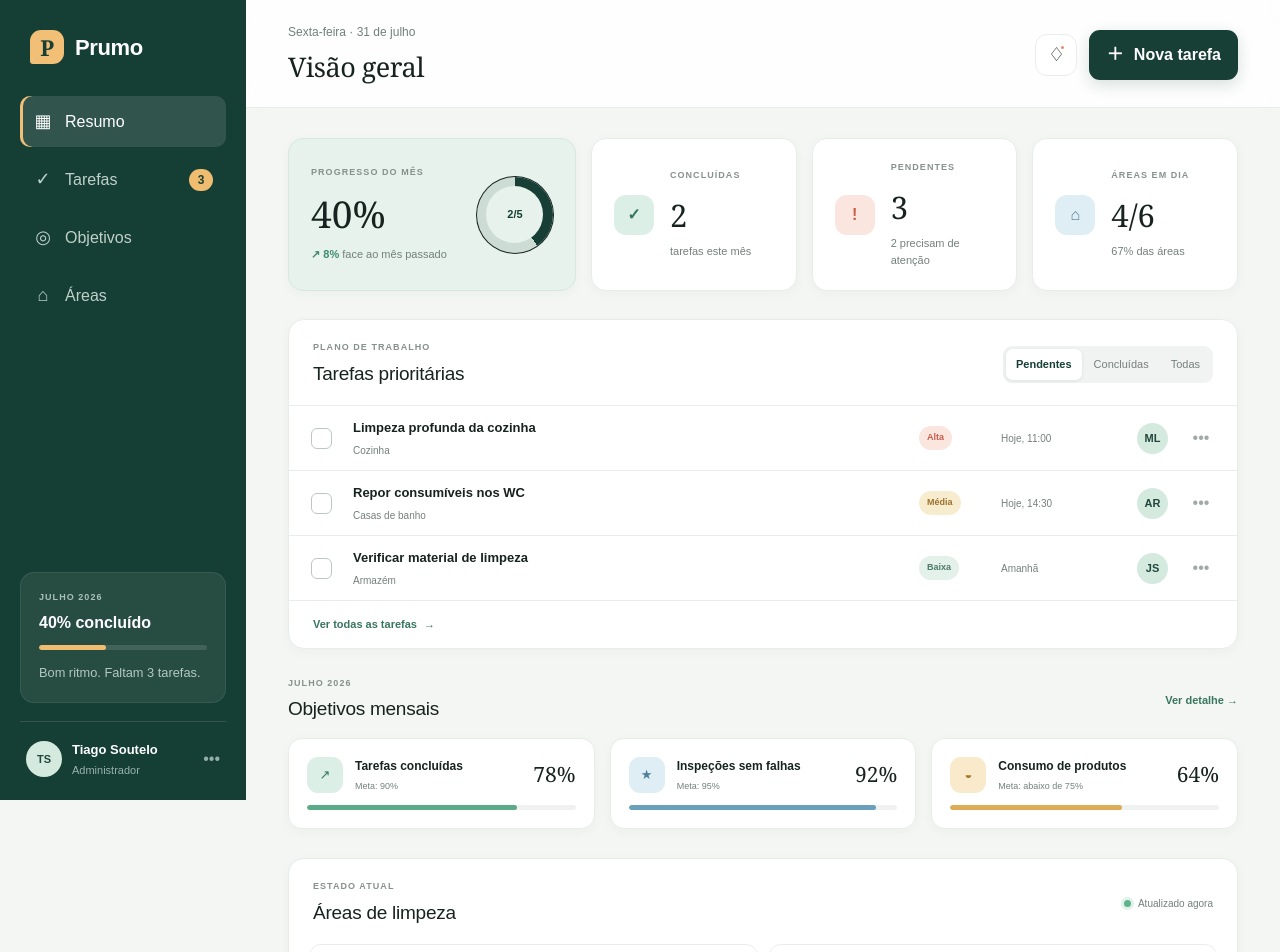
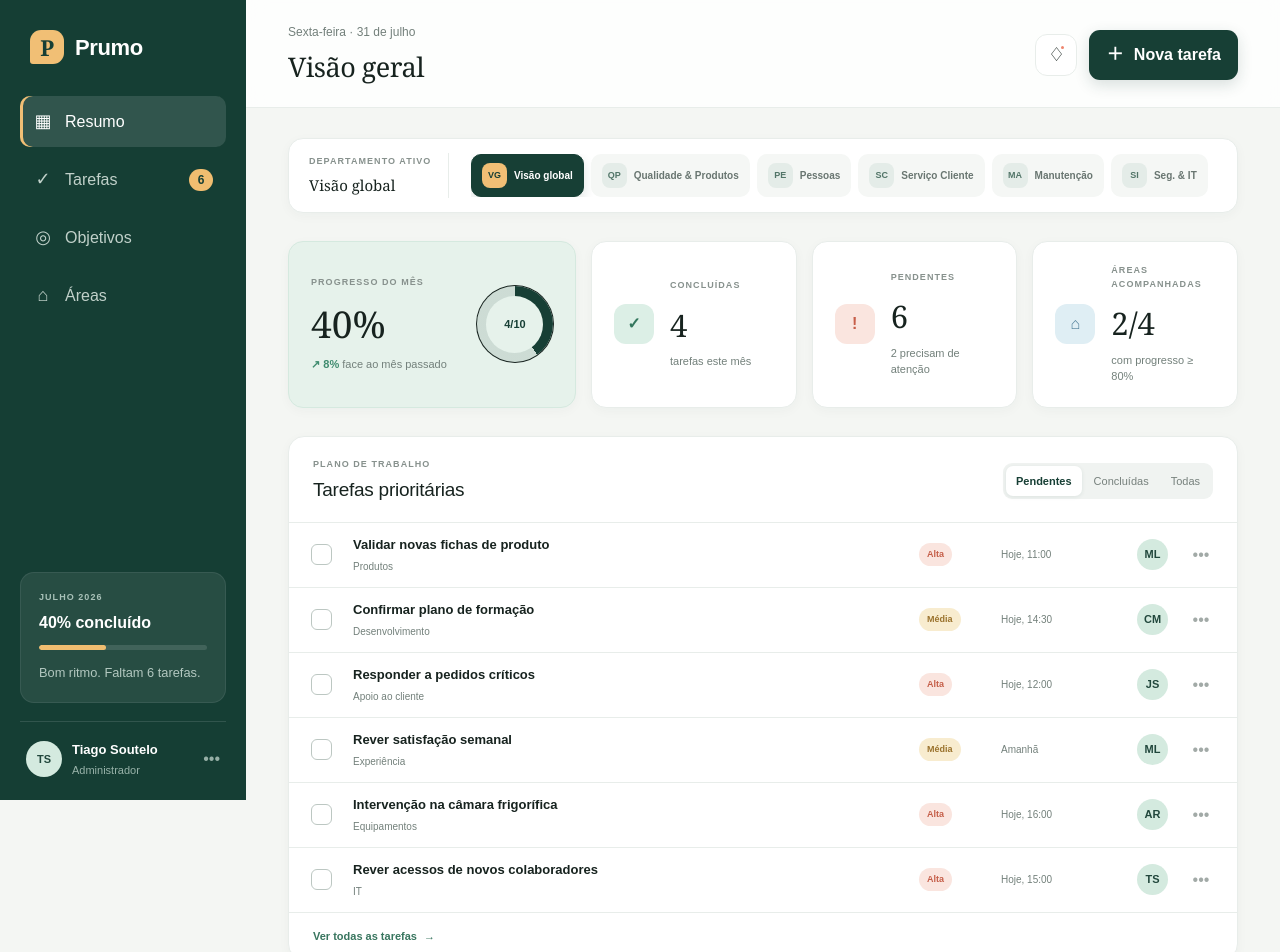
Before and after one commit to McdImperial/Portal-imperial, a Next.js app: page / in a window 1280 px wide. Shown: the top 952 px of the page. Built offline with nearby package versions, Linux system fonts and the light colour scheme.

Commit message:
Add company departments and shared pillars

```diff
--- a/app/globals.css
+++ b/app/globals.css
@@ -55,6 +55,16 @@ h2 { margin: 5px 0 0; font-size: 19px; letter-spacing: -.25px; }
 .primary-button:hover { background: #225346; transform: translateY(-1px); }
 .primary-button span { margin-right: 6px; font-size: 17px; }
 .content { padding: 30px 42px 60px; display: grid; gap: 28px; max-width: 1480px; margin: 0 auto; }
+.department-switcher { display: flex; align-items: center; gap: 22px; padding: 14px 16px; border-radius: 15px; background: #fff; border: 1px solid var(--line); box-shadow: 0 3px 12px rgba(22,54,44,.035); }
+.department-context { min-width: 144px; padding: 2px 12px 2px 4px; border-right: 1px solid var(--line); }
+.department-context strong { display: block; margin-top: 5px; font-family: Georgia, serif; font-size: 15px; font-weight: 500; }
+.department-buttons { min-width: 0; flex: 1; display: flex; gap: 7px; overflow-x: auto; scrollbar-width: none; }
+.department-buttons::-webkit-scrollbar { display: none; }
+.department-button { white-space: nowrap; display: inline-flex; align-items: center; gap: 7px; padding: 8px 10px; border: 1px solid transparent; border-radius: 10px; color: #697671; background: #f5f7f5; font-size: 10px; font-weight: 700; cursor: pointer; transition: .18s ease; }
+.department-button:hover { color: var(--forest); background: #eef3f0; }
+.department-button span { width: 25px; height: 25px; display: grid; place-items: center; border-radius: 8px; background: #e4ece8; color: #527568; font-size: 9px; }
+.department-button.selected { color: white; background: var(--forest); border-color: var(--forest); box-shadow: 0 5px 12px rgba(23,63,53,.14); }
+.department-button.selected span { color: var(--forest); background: #f1bf75; }
 .toast { position: fixed; top: 124px; right: 34px; z-index: 20; padding: 13px 17px; border-radius: 10px; background: #173f35; color: white; box-shadow: 0 14px 40px rgba(23,63,53,.22); font-size: 13px; animation: slide-in .25s ease-out; }
 @keyframes slide-in { from { opacity: 0; transform: translateY(-8px); } }
 
@@ -155,6 +165,11 @@ h2 { margin: 5px 0 0; font-size: 19px; letter-spacing: -.25px; }
   .primary-button { padding: 11px 12px; font-size: 0; }
   .primary-button span { margin: 0; font-size: 18px; }
   .content { padding: 20px 16px 38px; }
+  .department-switcher { align-items: stretch; flex-direction: column; gap: 10px; padding: 13px; }
+  .department-context { border-right: 0; border-bottom: 1px solid var(--line); padding: 0 0 10px; }
+  .department-buttons { margin: 0 -2px; padding: 0 2px 2px; }
+  .department-button { font-size: 0; padding: 7px; }
+  .department-button span { font-size: 9px; }
   .summary-grid, .zones-grid { grid-template-columns: 1fr; }
   .metric-card { min-height: 112px; }
   .panel-heading { align-items: flex-start; gap: 14px; flex-direction: column; }
--- a/app/layout.tsx
+++ b/app/layout.tsx
@@ -1,4 +1,5 @@
 import type { Metadata } from "next";
+import { headers } from "next/headers";
 import { Geist, Geist_Mono } from "next/font/google";
 import "./globals.css";
 
@@ -12,14 +13,29 @@ const geistMono = Geist_Mono({
   subsets: ["latin"],
 });
 
-export const metadata: Metadata = {
-  title: "Prumo — Gestão de tarefas e limpeza",
-  description: "Portal de acompanhamento de tarefas, objetivos mensais e áreas de limpeza.",
-  icons: {
-    icon: "/favicon.svg",
-    shortcut: "/favicon.svg",
-  },
-};
+export async function generateMetadata(): Promise<Metadata> {
+  const requestHeaders = await headers();
+  const host = requestHeaders.get("x-forwarded-host") ?? requestHeaders.get("host") ?? "prumo-limpeza.tiagosoutelo.chatgpt.site";
+  const protocol = requestHeaders.get("x-forwarded-proto") ?? (host.includes("localhost") ? "http" : "https");
+  const imageUrl = `${protocol}://${host}/og.png`;
+
+  return {
+    title: "Prumo — Gestão transversal da empresa",
+    description: "Tarefas, objetivos mensais e áreas de acompanhamento para todos os departamentos.",
+    icons: { icon: "/favicon.svg", shortcut: "/favicon.svg" },
+    openGraph: {
+      title: "Prumo — Uma visão comum para toda a empresa",
+      description: "Tarefas, objetivos e áreas num único portal transversal.",
+      images: [{ url: imageUrl, width: 1200, height: 630, alt: "Portal Prumo" }],
+    },
+    twitter: {
+      card: "summary_large_image",
+      title: "Prumo — Uma visão comum para toda a empresa",
+      description: "Tarefas, objetivos e áreas num único portal transversal.",
+      images: [imageUrl],
+    },
+  };
+}
 
 export default function RootLayout({
   children,
--- a/app/page.tsx
+++ b/app/page.tsx
@@ -3,6 +3,7 @@
 import { useMemo, useState } from "react";
 
 type View = "resumo" | "tarefas" | "objetivos" | "areas";
+type Department = "global" | "qualidade" | "pessoas" | "cliente" | "manutencao" | "segit";
 
 type Task = {
   id: number;
@@ -12,51 +13,84 @@ type Task = {
   assignee: string;
   priority: "Alta" | "Média" | "Baixa";
   done: boolean;
+  department: Exclude<Department, "global">;
 };
 
 const initialTasks: Task[] = [
-  { id: 1, title: "Limpeza profunda da cozinha", area: "Cozinha", due: "Hoje, 11:00", assignee: "ML", priority: "Alta", done: false },
-  { id: 2, title: "Repor consumíveis nos WC", area: "Casas de banho", due: "Hoje, 14:30", assignee: "AR", priority: "Média", done: false },
-  { id: 3, title: "Verificar material de limpeza", area: "Armazém", due: "Amanhã", assignee: "JS", priority: "Baixa", done: false },
-  { id: 4, title: "Higienizar zona de refeições", area: "Sala comum", due: "Concluída às 09:10", assignee: "CM", priority: "Média", done: true },
-  { id: 5, title: "Limpar vidros da entrada", area: "Entrada", due: "Concluída ontem", assignee: "AR", priority: "Baixa", done: true },
+  { id: 1, title: "Validar novas fichas de produto", area: "Produtos", due: "Hoje, 11:00", assignee: "ML", priority: "Alta", done: false, department: "qualidade" },
+  { id: 2, title: "Fechar auditoria de higiene", area: "Qualidade", due: "Concluída às 09:10", assignee: "AR", priority: "Média", done: true, department: "qualidade" },
+  { id: 3, title: "Confirmar plano de formação", area: "Desenvolvimento", due: "Hoje, 14:30", assignee: "CM", priority: "Média", done: false, department: "pessoas" },
+  { id: 4, title: "Atualizar mapa de férias", area: "Planeamento", due: "Concluída ontem", assignee: "TS", priority: "Baixa", done: true, department: "pessoas" },
+  { id: 5, title: "Responder a pedidos críticos", area: "Apoio ao cliente", due: "Hoje, 12:00", assignee: "JS", priority: "Alta", done: false, department: "cliente" },
+  { id: 6, title: "Rever satisfação semanal", area: "Experiência", due: "Amanhã", assignee: "ML", priority: "Média", done: false, department: "cliente" },
+  { id: 7, title: "Intervenção na câmara frigorífica", area: "Equipamentos", due: "Hoje, 16:00", assignee: "AR", priority: "Alta", done: false, department: "manutencao" },
+  { id: 8, title: "Atualizar plano preventivo", area: "Prevenção", due: "Concluída ontem", assignee: "CM", priority: "Média", done: true, department: "manutencao" },
+  { id: 9, title: "Rever acessos de novos colaboradores", area: "IT", due: "Hoje, 15:00", assignee: "TS", priority: "Alta", done: false, department: "segit" },
+  { id: 10, title: "Teste mensal de emergência", area: "Segurança", due: "Concluída às 10:20", assignee: "JS", priority: "Média", done: true, department: "segit" },
 ];
 
-const objectives = [
-  { label: "Tarefas concluídas", value: 78, target: "Meta: 90%", tone: "mint" },
-  { label: "Inspeções sem falhas", value: 92, target: "Meta: 95%", tone: "blue" },
-  { label: "Consumo de produtos", value: 64, target: "Meta: abaixo de 75%", tone: "amber" },
+const departments: { id: Department; label: string; short: string }[] = [
+  { id: "global", label: "Visão global", short: "VG" },
+  { id: "qualidade", label: "Qualidade & Produtos", short: "QP" },
+  { id: "pessoas", label: "Pessoas", short: "PE" },
+  { id: "cliente", label: "Serviço Cliente", short: "SC" },
+  { id: "manutencao", label: "Manutenção", short: "MA" },
+  { id: "segit", label: "Seg. & IT", short: "SI" },
 ];
 
-const zones = [
-  { name: "Cozinha", status: "Atenção", detail: "1 tarefa em atraso", percent: 68, tone: "attention" },
-  { name: "Casas de banho", status: "Em curso", detail: "Próxima verificação 14:30", percent: 80, tone: "progress" },
-  { name: "Sala comum", status: "Em dia", detail: "Verificada às 09:10", percent: 100, tone: "good" },
-  { name: "Entrada e receção", status: "Em dia", detail: "Verificada ontem", percent: 100, tone: "good" },
-];
+const departmentProfiles = {
+  global: {
+    objectives: [{ label: "Execução transversal", value: 76, target: "Meta: 90%", tone: "mint" }, { label: "Objetivos no verde", value: 84, target: "Meta: 90%", tone: "blue" }, { label: "Planos sem desvios", value: 71, target: "Meta: 85%", tone: "amber" }],
+    zones: [{ name: "Qualidade & Produtos", status: "Em curso", detail: "1 ação prioritária", percent: 82, tone: "progress" }, { name: "Pessoas", status: "Em dia", detail: "Objetivos atualizados", percent: 92, tone: "good" }, { name: "Serviço Cliente", status: "Atenção", detail: "2 pedidos críticos", percent: 68, tone: "attention" }, { name: "Manutenção · Seg. & IT", status: "Em curso", detail: "2 ações planeadas", percent: 78, tone: "progress" }],
+  },
+  qualidade: {
+    objectives: [{ label: "Auditorias concluídas", value: 92, target: "Meta: 95%", tone: "mint" }, { label: "Fichas atualizadas", value: 78, target: "Meta: 90%", tone: "blue" }, { label: "Não conformidades fechadas", value: 66, target: "Meta: 85%", tone: "amber" }],
+    zones: [{ name: "Qualidade", status: "Em dia", detail: "Auditoria fechada hoje", percent: 100, tone: "good" }, { name: "Produtos", status: "Em curso", detail: "3 fichas em validação", percent: 78, tone: "progress" }, { name: "Higiene & Segurança Alimentar", status: "Em dia", detail: "Sem desvios críticos", percent: 96, tone: "good" }, { name: "Documentação", status: "Atenção", detail: "1 revisão em atraso", percent: 64, tone: "attention" }],
+  },
+  pessoas: {
+    objectives: [{ label: "Formações concluídas", value: 81, target: "Meta: 90%", tone: "mint" }, { label: "Absentismo controlado", value: 94, target: "Meta: 95%", tone: "blue" }, { label: "Avaliações realizadas", value: 72, target: "Meta: 85%", tone: "amber" }],
+    zones: [{ name: "Recrutamento", status: "Em curso", detail: "2 processos ativos", percent: 76, tone: "progress" }, { name: "Formação", status: "Em dia", detail: "Plano mensal confirmado", percent: 92, tone: "good" }, { name: "Planeamento", status: "Em dia", detail: "Mapa atualizado", percent: 100, tone: "good" }, { name: "Clima & Desenvolvimento", status: "Atenção", detail: "1 ação pendente", percent: 67, tone: "attention" }],
+  },
+  cliente: {
+    objectives: [{ label: "Pedidos no SLA", value: 86, target: "Meta: 95%", tone: "mint" }, { label: "Satisfação do cliente", value: 91, target: "Meta: 92%", tone: "blue" }, { label: "Resolução ao 1.º contacto", value: 74, target: "Meta: 85%", tone: "amber" }],
+    zones: [{ name: "Pedidos e reclamações", status: "Atenção", detail: "2 casos críticos", percent: 68, tone: "attention" }, { name: "Experiência do cliente", status: "Em curso", detail: "Revisão semanal amanhã", percent: 82, tone: "progress" }, { name: "Comunicação", status: "Em dia", detail: "Modelos atualizados", percent: 100, tone: "good" }, { name: "Indicadores de serviço", status: "Em dia", detail: "Dados atualizados hoje", percent: 94, tone: "good" }],
+  },
+  manutencao: {
+    objectives: [{ label: "Preventivas realizadas", value: 79, target: "Meta: 95%", tone: "mint" }, { label: "Disponibilidade técnica", value: 96, target: "Meta: 97%", tone: "blue" }, { label: "Avarias resolvidas no prazo", value: 72, target: "Meta: 85%", tone: "amber" }],
+    zones: [{ name: "Equipamentos críticos", status: "Atenção", detail: "1 intervenção aberta", percent: 62, tone: "attention" }, { name: "Manutenção preventiva", status: "Em curso", detail: "Plano a 79%", percent: 79, tone: "progress" }, { name: "Instalações", status: "Em dia", detail: "Ronda concluída", percent: 100, tone: "good" }, { name: "Fornecedores", status: "Em dia", detail: "Sem ações vencidas", percent: 93, tone: "good" }],
+  },
+  segit: {
+    objectives: [{ label: "Incidentes resolvidos", value: 88, target: "Meta: 95%", tone: "mint" }, { label: "Sistemas disponíveis", value: 99, target: "Meta: 99,5%", tone: "blue" }, { label: "Ações de segurança", value: 76, target: "Meta: 90%", tone: "amber" }],
+    zones: [{ name: "Segurança no trabalho", status: "Em dia", detail: "Teste concluído hoje", percent: 96, tone: "good" }, { name: "Acessos & Identidades", status: "Atenção", detail: "3 acessos por rever", percent: 65, tone: "attention" }, { name: "Infraestrutura IT", status: "Em dia", detail: "Sistemas estáveis", percent: 99, tone: "good" }, { name: "Continuidade", status: "Em curso", detail: "Plano em revisão", percent: 81, tone: "progress" }],
+  },
+} satisfies Record<Department, { objectives: { label: string; value: number; target: string; tone: string }[]; zones: { name: string; status: string; detail: string; percent: number; tone: string }[] }>;
 
 const viewLabels: Record<View, string> = {
   resumo: "Visão geral",
   tarefas: "Todas as tarefas",
   objetivos: "Objetivos mensais",
-  areas: "Áreas de limpeza",
+  areas: "Áreas de acompanhamento",
 };
 
 export default function Home() {
   const [view, setView] = useState<View>("resumo");
+  const [department, setDepartment] = useState<Department>("global");
   const [tasks, setTasks] = useState(initialTasks);
   const [filter, setFilter] = useState<"pendentes" | "concluidas" | "todas">("pendentes");
   const [notice, setNotice] = useState("");
 
-  const pending = tasks.filter((task) => !task.done).length;
-  const completed = tasks.length - pending;
-  const completion = Math.round((completed / tasks.length) * 100);
+  const scopedTasks = tasks.filter((task) => department === "global" || task.department === department);
+  const pending = scopedTasks.filter((task) => !task.done).length;
+  const completed = scopedTasks.length - pending;
+  const completion = scopedTasks.length ? Math.round((completed / scopedTasks.length) * 100) : 0;
+  const activeProfile = departmentProfiles[department];
+  const departmentLabel = departments.find((item) => item.id === department)?.label ?? "Visão global";
 
   const visibleTasks = useMemo(() => {
-    if (filter === "pendentes") return tasks.filter((task) => !task.done);
-    if (filter === "concluidas") return tasks.filter((task) => task.done);
-    return tasks;
-  }, [filter, tasks]);
+    if (filter === "pendentes") return scopedTasks.filter((task) => !task.done);
+    if (filter === "concluidas") return scopedTasks.filter((task) => task.done);
+    return scopedTasks;
+  }, [filter, scopedTasks]);
 
   function toggleTask(id: number) {
     setTasks((current) => current.map((task) => task.id === id ? { ...task, done: !task.done } : task));
@@ -72,10 +106,11 @@ export default function Home() {
       assignee: "TS",
       priority: "Média",
       done: false,
+      department: department === "global" ? "qualidade" : department,
     }, ...current]);
     setFilter("pendentes");
     setView("tarefas");
-    setNotice("Nova tarefa adicionada à lista.");
+    setNotice(`Nova tarefa adicionada a ${departmentLabel}.`);
     window.setTimeout(() => setNotice(""), 2400);
   }
 
@@ -129,15 +164,29 @@ export default function Home() {
         {notice && <div className="toast" role="status">✓ {notice}</div>}
 
         <div className="content">
+          <section className="department-switcher" aria-label="Selecionar departamento">
+            <div className="department-context">
+              <span className="eyebrow">Departamento ativo</span>
+              <strong>{departmentLabel}</strong>
+            </div>
+            <div className="department-buttons">
+              {departments.map((item) => (
+                <button key={item.id} className={department === item.id ? "department-button selected" : "department-button"} onClick={() => setDepartment(item.id)} title={item.label}>
+                  <span>{item.short}</span>{item.label}
+                </button>
+              ))}
+            </div>
+          </section>
+
           {(view === "resumo" || view === "tarefas") && (
             <section className="summary-grid" aria-label="Indicadores principais">
               <article className="metric-card feature">
                 <div><span className="eyebrow">Progresso do mês</span><strong className="big-number">{completion}%</strong><p><span className="up">↗ 8%</span> face ao mês passado</p></div>
-                <div className="ring" style={{ "--progress": `${completion * 3.6}deg` } as React.CSSProperties}><span>{completed}/{tasks.length}</span></div>
+                <div className="ring" style={{ "--progress": `${completion * 3.6}deg` } as React.CSSProperties}><span>{completed}/{scopedTasks.length}</span></div>
               </article>
               <article className="metric-card"><span className="metric-icon mint">✓</span><div><span className="eyebrow">Concluídas</span><strong>{completed}</strong><p>tarefas este mês</p></div></article>
               <article className="metric-card"><span className="metric-icon coral">!</span><div><span className="eyebrow">Pendentes</span><strong>{pending}</strong><p>2 precisam de atenção</p></div></article>
-              <article className="metric-card"><span className="metric-icon blue">⌂</span><div><span className="eyebrow">Áreas em dia</span><strong>4/6</strong><p>67% das áreas</p></div></article>
+              <article className="metric-card"><span className="metric-icon blue">⌂</span><div><span className="eyebrow">Áreas acompanhadas</span><strong>{activeProfile.zones.filter((zone) => zone.percent >= 80).length}/{activeProfile.zones.length}</strong><p>com progresso ≥ 80%</p></div></article>
             </section>
           )}
 
@@ -170,7 +219,7 @@ export default function Home() {
             <section className="objectives-section">
               <div className="section-title"><div><span className="eyebrow">Julho 2026</span><h2>Objetivos mensais</h2></div>{view === "resumo" && <button className="text-button compact" onClick={() => setView("objetivos")}>Ver detalhe →</button>}</div>
               <div className="objective-grid">
-                {objectives.map((objective) => (
+                {activeProfile.objectives.map((objective) => (
                   <article className="objective-card" key={objective.label}>
                     <div className={`objective-icon ${objective.tone}`}>{objective.value >= 90 ? "★" : objective.value >= 75 ? "↗" : "◒"}</div>
                     <div className="objective-copy"><strong>{objective.label}</strong><span>{objective.target}</span></div>
@@ -184,9 +233,9 @@ export default function Home() {
 
           {(view === "resumo" || view === "areas") && (
             <section className="panel zones-panel">
-              <div className="panel-heading"><div><span className="eyebrow">Estado atual</span><h2>Áreas de limpeza</h2></div><span className="live-indicator"><i /> Atualizado agora</span></div>
+              <div className="panel-heading"><div><span className="eyebrow">Estado atual · {departmentLabel}</span><h2>Áreas de acompanhamento</h2></div><span className="live-indicator"><i /> Atualizado agora</span></div>
               <div className="zones-grid">
-                {zones.map((zone) => (
+                {activeProfile.zones.map((zone) => (
                   <article className="zone-card" key={zone.name}>
                     <div className={`zone-symbol ${zone.tone}`}>{zone.percent === 100 ? "✓" : zone.percent >= 75 ? "◷" : "!"}</div>
                     <div><strong>{zone.name}</strong><span>{zone.detail}</span></div>
```
Also changed, not shown: public/og.png (added).
